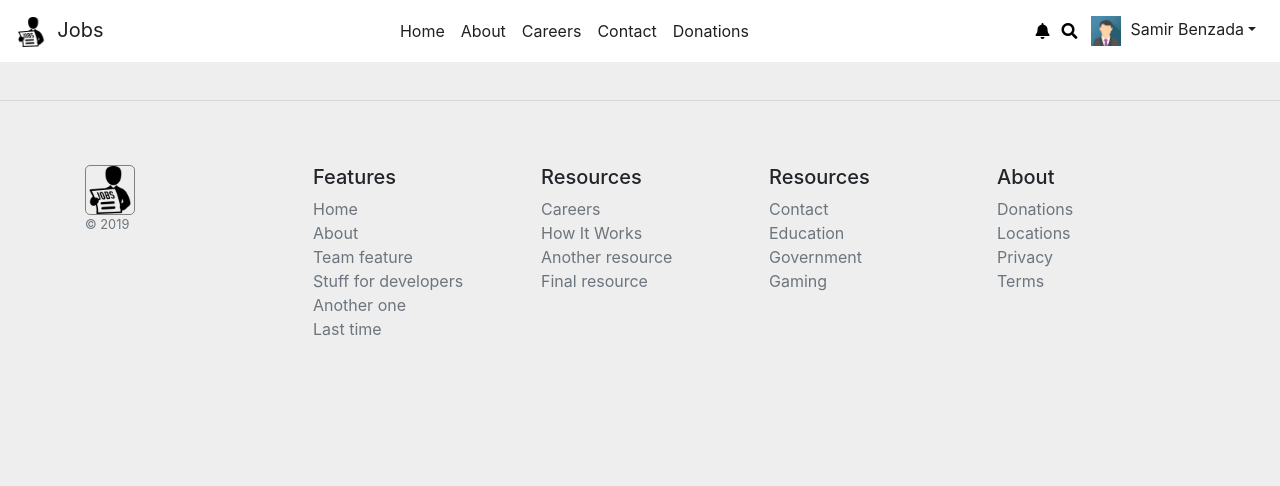
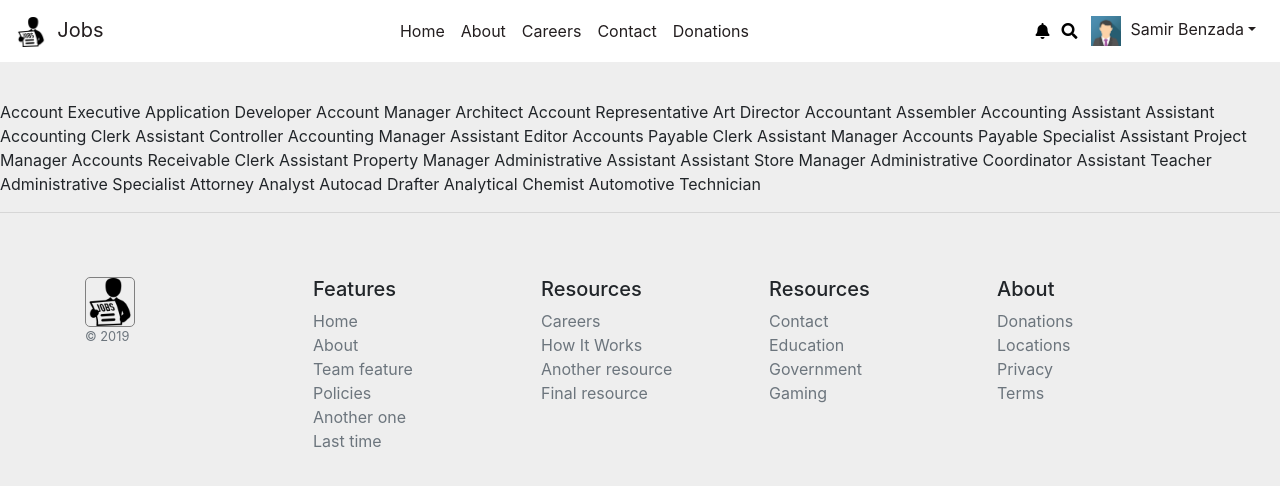
Before and after one commit to lelisloisBen/jobs, a React (Create React App) app: page /Policies in a window 1280 px wide. Shown: the top 486 px of the page. Built offline with nearby package versions, Linux system fonts and the light colour scheme.

Commit message:
policies page

```diff
--- a/public/index.html
+++ b/public/index.html
@@ -1,6 +1,9 @@
 <!DOCTYPE html>
 <html lang="en">
   <head>
+
+    <meta name="description" content="With Jobs, you can search millions of jobs online to find the next step in your career. With tools for job search, resumes, company reviews and more, we&#39;re with you every step of the way."   >
+    <meta name="keywords" content="job search, NAME, jobs, search engine for jobs, job search engine, job listings, search jobs, career, employment, work, find jobs, rss jobs feed xml "   >
     <meta charset="utf-8" />
     <link rel="shortcut icon" href="%PUBLIC_URL%/favicon.ico" />
     <meta name="viewport" content="width=device-width, initial-scale=1" />
--- a/src/App.js
+++ b/src/App.js
@@ -14,6 +14,7 @@ import Howitwork from './pages/Howitwork/Howitwork';
 import Newjob from './pages/Newjob/Newjob';
 import Messages from './pages/Messages/Messages';
 import Login from './pages/Login/Login';
+import Policies from './pages/Policies/Policies';
 
 
 function App() {
@@ -22,6 +23,7 @@ function App() {
         <Router>
             <NavSharesensation />
             <Switch>
+                <Route path="/Policies" component={Policies}/>
                 <Route path="/Login" component={Login}/>
                 <Route path="/About" component={About}/>
                 <Route path="/Careers" component={Careers}/>
--- a/src/components/Footer/Footer.js
+++ b/src/components/Footer/Footer.js
@@ -21,7 +21,7 @@ const Nav = () => {
                     <li><Link className="text-muted" to="/">Home</Link> </li>
                     <li><Link className="text-muted" to="/About">About</Link> </li>
                     <li><Link className="text-muted" to="#">Team feature</Link> </li>
-                    <li><Link className="text-muted" to="#">Stuff for developers</Link> </li>
+                    <li><Link className="text-muted" to="/Policies">Policies</Link> </li>
                     <li><Link className="text-muted" to="#">Another one</Link> </li>
                     <li><Link className="text-muted" to="#">Last time</Link> </li>
                 </ul>
--- a/src/components/Navbar/Navbar.js
+++ b/src/components/Navbar/Navbar.js
@@ -118,7 +118,7 @@ render() {
                     Log Out
                   </DropdownItem>
                   <DropdownItem href="/Login">
-                    // // LogIN // //
+                    LogIN Page in Progress
                   </DropdownItem>
                 </DropdownMenu>
               </UncontrolledDropdown>
--- a/src/pages/Policies/Policies.js
+++ b/src/pages/Policies/Policies.js
@@ -0,0 +1,42 @@
+import React, { Component } from 'react';
+
+class Policies extends Component {
+    render() {
+        return (
+            <div>
+                Account Executive
+				Application Developer
+                Account Manager
+                Architect
+                Account Representative
+                Art Director
+                Accountant
+                Assembler
+                Accounting Assistant
+                Assistant
+                Accounting Clerk
+                Assistant Controller
+                Accounting Manager
+                Assistant Editor
+                Accounts Payable Clerk
+                Assistant Manager
+                Accounts Payable Specialist
+                Assistant Project Manager
+                Accounts Receivable Clerk
+                Assistant Property Manager
+                Administrative Assistant
+                Assistant Store Manager
+                Administrative Coordinator
+                Assistant Teacher
+                Administrative Specialist
+                Attorney
+                Analyst
+                Autocad Drafter
+                Analytical Chemist
+                Automotive Technician
+            </div>
+        )
+    }
+}
+
+export default Policies;
```
